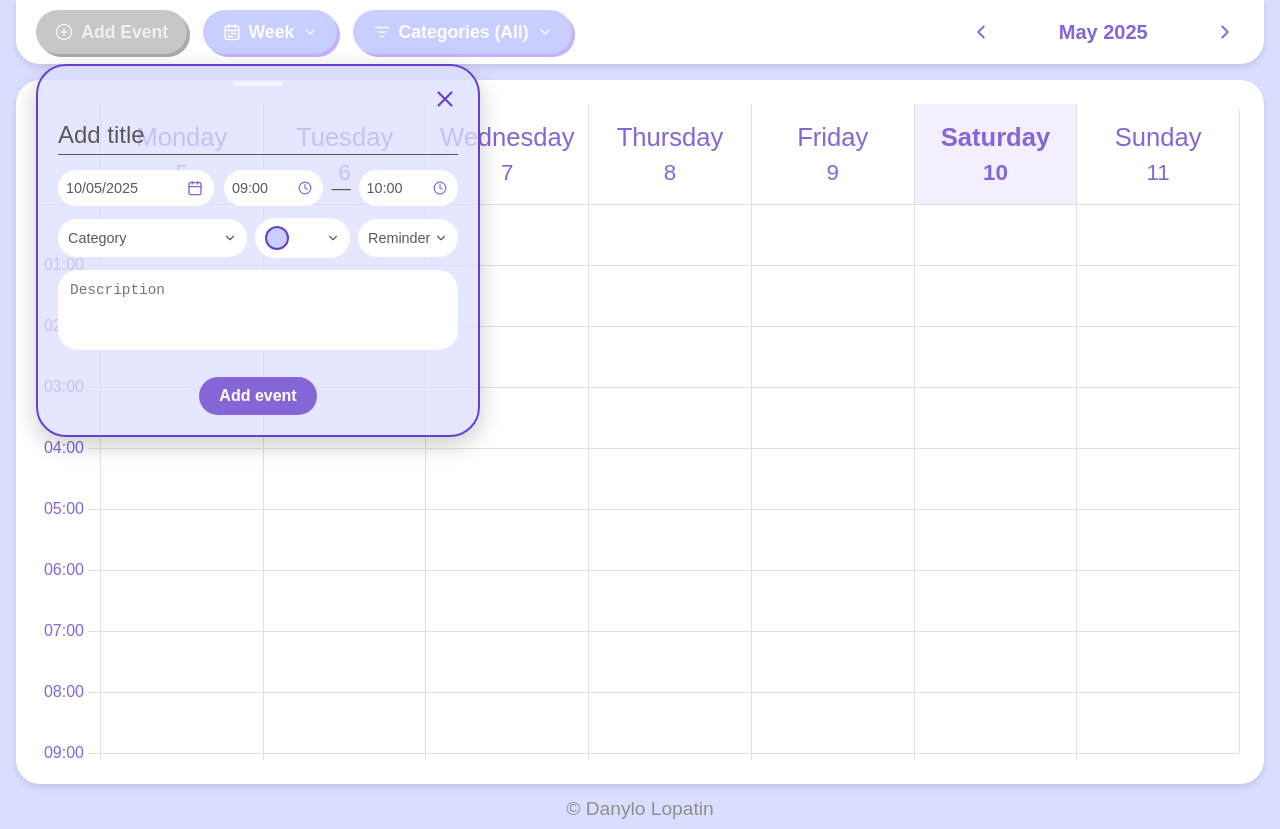
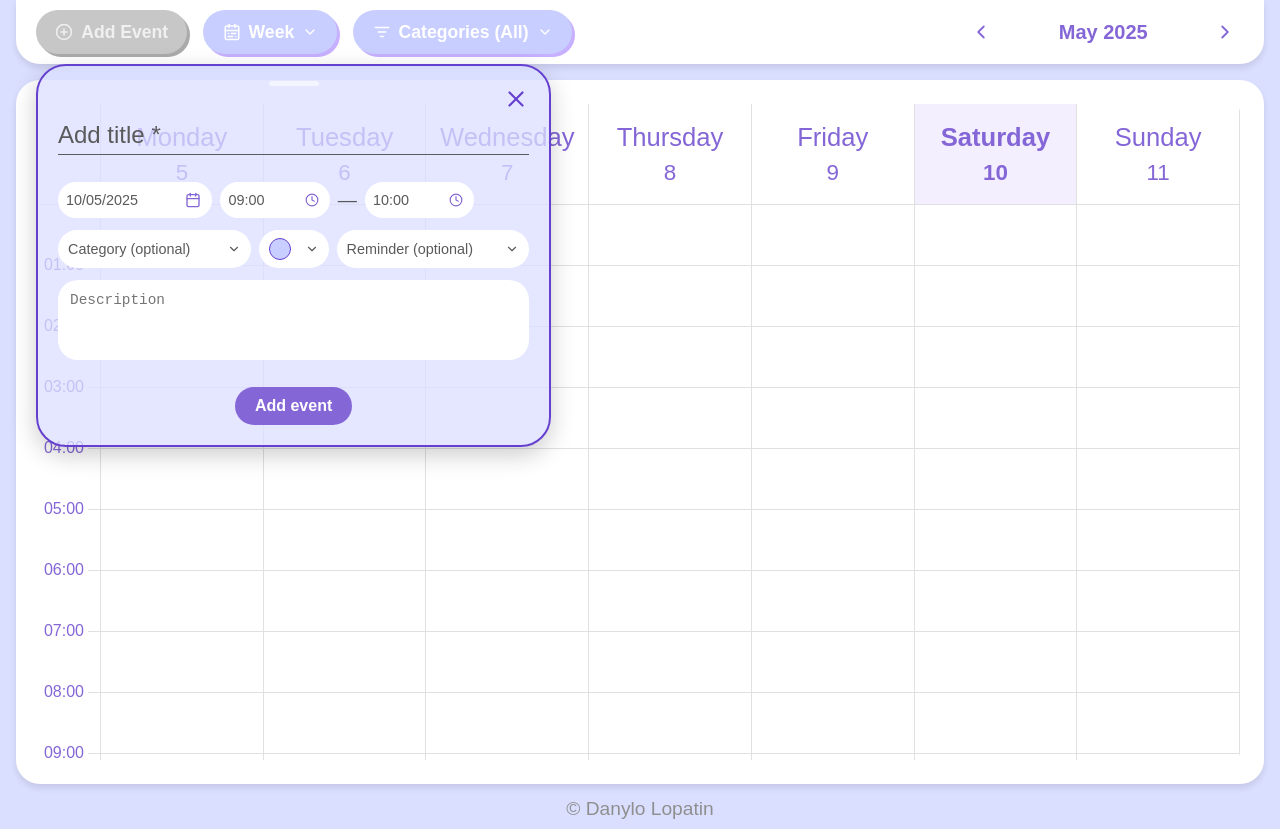
Before and after one commit to Danylo37/calendar-app, a React (Create React App) app: page / in a window 1280 px wide. Both pictures are taken after a click on the button "Add Event". Built offline with nearby package versions, Linux system fonts and the light colour scheme.

Commit message:
Validation added and some moments fixed

```diff
--- a/src/components/add-event-menu/CategorySelector.js
+++ b/src/components/add-event-menu/CategorySelector.js
@@ -1,5 +1,5 @@
 import React from 'react';
-import { ChevronDown, Plus } from 'lucide-react';
+import { ChevronDown, Plus, X } from 'lucide-react';
 import { availableIcons } from '../../constants/icons';
 
 const CategorySelector = ({
@@ -16,7 +16,8 @@ const CategorySelector = ({
                               setSelectedIcon,
                               handleAddCategory,
                               categoryDropdownRef,
-                                   getIconComponent
+                              getIconComponent,
+                              handleClearCategory
                           }) => {
     return (
         <div className="category-dropdown-container" ref={categoryDropdownRef}>
@@ -30,9 +31,16 @@ const CategorySelector = ({
                             {getIconComponent(selectedCategory.icon)}
                         </div>
                         <span className="dropdown-text">{selectedCategory.name}</span>
+                        <button
+                            className="clear-selection-btn"
+                            onClick={handleClearCategory}
+                            title="Clear category"
+                        >
+                            <X size={14} />
+                        </button>
                     </div>
                 ) : (
-                    <span className="dropdown-text">Category</span>
+                    <span className="dropdown-text">Category (optional)</span>
                 )}
                 <ChevronDown
                     size={14}
--- a/src/components/add-event-menu/Menu.js
+++ b/src/components/add-event-menu/Menu.js
@@ -38,6 +38,11 @@ const Menu = ({ isOpen, onClose, triggerPosition }) => {
     const [selectedReminder, setSelectedReminder] = useState(null);
     const [description, setDescription] = useState('');
     const [title, setTitle] = useState('');
+
+    const [errors, setErrors] = useState({
+        title: false
+    });
+    const [showValidationErrors, setShowValidationErrors] = useState(false);
 
     const categoryDropdownRef = useRef(null);
     const colorDropdownRef = useRef(null);
@@ -137,6 +142,11 @@ const Menu = ({ isOpen, onClose, triggerPosition }) => {
         setIsCategoryDropdownOpen(false);
     };
 
+    const handleClearCategory = (e) => {
+        e.stopPropagation();
+        setSelectedCategory(null);
+    };
+
     const handleSelectColor = (color) => {
         setSelectedColor(color);
         setIsColorDropdownOpen(false);
@@ -144,6 +154,11 @@ const Menu = ({ isOpen, onClose, triggerPosition }) => {
 
     const handleSelectReminder = (reminder) => {
         setSelectedReminder(reminder);
+    };
+
+    const handleClearReminder = (e) => {
+        e.stopPropagation();
+        setSelectedReminder(null);
     };
 
     const handleAddCategory = () => {
@@ -157,7 +172,24 @@ const Menu = ({ isOpen, onClose, triggerPosition }) => {
         }
     };
 
+    const validateForm = () => {
+        const newErrors = {
+            title: !title.trim()
+        };
+
+        setErrors(newErrors);
+        return !Object.values(newErrors).some(error => error);
+    };
+
     const handleAddEvent = () => {
+        // Validate form
+        const isValid = validateForm();
+
+        if (!isValid) {
+            setShowValidationErrors(true);
+            return;
+        }
+
         const year = selectedDate.getFullYear();
         const month = selectedDate.getMonth() + 1;
         const day = selectedDate.getDate();
@@ -190,6 +222,19 @@ const Menu = ({ isOpen, onClose, triggerPosition }) => {
         setSelectedColor(colorOptions[6]);
         setDescription('');
         setSelectedReminder(null);
+        setErrors({
+            title: false
+        });
+        setShowValidationErrors(false);
+    };
+
+    const handleTitleChange = (e) => {
+        const value = e.target.value;
+        setTitle(value);
+
+        if (value.trim()) {
+            setErrors({ ...errors, title: false });
+        }
     };
 
     const getIconComponent = (iconName, size = 16) => {
@@ -309,13 +354,18 @@ const Menu = ({ isOpen, onClose, triggerPosition }) => {
                 onMouseDown={handleMouseDown}
             />
 
-            <input
-                type="text"
-                className="event-form-title"
-                placeholder="Add title"
-                value={title}
-                onChange={(e) => setTitle(e.target.value)}
-            />
+            <div className="form-group">
+                <input
+                    type="text"
+                    className={`event-form-title ${errors.title && showValidationErrors ? 'input-error' : ''}`}
+                    placeholder="Add title *"
+                    value={title}
+                    onChange={handleTitleChange}
+                />
+                {errors.title && showValidationErrors && (
+                    <div className="error-message">Title is required</div>
+                )}
+            </div>
 
             <DateTimeSelector
                 dateInputValue={dateInputValue}
@@ -356,6 +406,7 @@ const Menu = ({ isOpen, onClose, triggerPosition }) => {
                     handleAddCategory={handleAddCategory}
                     categoryDropdownRef={categoryDropdownRef}
                     getIconComponent={getIconComponent}
+                    handleClearCategory={handleClearCategory}
                 />
 
                 <ColorSelector
@@ -374,6 +425,7 @@ const Menu = ({ isOpen, onClose, triggerPosition }) => {
                             closeOtherDropdowns('reminder');
                         }
                     }}
+                    handleClearReminder={handleClearReminder}
                 />
             </div>
 
--- a/src/components/add-event-menu/ReminderSelector.js
+++ b/src/components/add-event-menu/ReminderSelector.js
@@ -3,7 +3,7 @@ import { ChevronDown, Clock, X } from 'lucide-react';
 import '../../styles/ReminderSelector.css';
 
 const CustomReminderModal = ({ isOpen, onClose, onSave, initialValue }) => {
-    const defaultValue = initialValue && typeof initialValue.value === 'number' ? initialValue.value : 15;
+    const defaultValue = initialValue && typeof initialValue.value === 'number' ? initialValue.value : 1;
     const [timeValue, setTimeValue] = useState(defaultValue);
     const [timeUnit, setTimeUnit] = useState(initialValue?.unit || 'minutes');
     const modalRef = useRef(null);
@@ -50,7 +50,7 @@ const CustomReminderModal = ({ isOpen, onClose, onSave, initialValue }) => {
                 displayShort = `${hours} ${hours === 1 ? 'hr.' : 'hrs.'}`;
             } else {
                 finalUnit = 'minutes';
-                displayShort = `${hours}h ${minutes}m`;
+                displayShort = `${hours} ${hours === 1 ? 'hr.' : 'hrs.'} ${minutes}min.`;
             }
         } else if (timeUnit === 'hour') {
             displayShort = `${finalValue} ${finalValue === 1 ? 'hr.' : 'hrs.'}`;
@@ -151,7 +151,7 @@ const reminderOptions = [
     { id: 'custom', value: null, unit: null, displayShort: 'Custom', isCustomOption: true }
 ];
 
-const ReminderSelector = ({ selectedReminder, onChange, onDropdownToggle }) => {
+const ReminderSelector = ({ selectedReminder, onChange, onDropdownToggle, handleClearReminder }) => {
     const [isDropdownOpen, setIsDropdownOpen] = useState(false);
     const [isCustomModalOpen, setIsCustomModalOpen] = useState(false);
     const dropdownRef = useRef(null);
@@ -205,9 +205,18 @@ const ReminderSelector = ({ selectedReminder, onChange, onDropdownToggle }) => {
                     onClick={toggleDropdown}
                 >
                     {selectedReminder ? (
-                        <span className="dropdown-text">{selectedReminder.displayShort}</span>
+                        <div className="selected-reminder">
+                            <span className="dropdown-text">{selectedReminder.displayShort}</span>
+                            <button
+                                className="clear-selection-btn"
+                                onClick={handleClearReminder}
+                                title="Clear reminder"
+                            >
+                                <X size={14} />
+                            </button>
+                        </div>
                     ) : (
-                        <span className="dropdown-text">Reminder</span>
+                        <span className="dropdown-text">Reminder (optional)</span>
                     )}
                     <ChevronDown
                         size={14}
--- a/src/styles/EventForm.css
+++ b/src/styles/EventForm.css
@@ -2,7 +2,6 @@
     position: fixed;
     width: auto;
     min-width: 320px;
-    max-width: 400px;
     background-color: rgba(219, 223, 255, 0.75);
     border-radius: 30px;
     padding: 20px;
@@ -106,7 +105,6 @@
 .date-time-row {
     flex-wrap: wrap;
     justify-content: space-between;
-    gap: 10px;
 }
 
 .event-form-input {
@@ -130,8 +128,8 @@
 
 .date-input-container {
     position: relative;
-    flex: 2;
-    min-width: 110px;
+    flex: 1.5;
+    width: 0;
     display: flex;
     align-items: center;
 }
@@ -152,8 +150,7 @@
 
 .time-input-container {
     position: relative;
-    flex: 1;
-    min-width: 70px;
+    flex: 0.4;
     display: flex;
     align-items: center;
 }
@@ -223,7 +220,7 @@
     border-radius: 50%;
     background-color: #C8CEFF;
     margin-right: 6px;
-    border: 2px solid #6540CE;
+    border: 1px solid #6540CE;
     transition: all 0.2s ease;
 }
 
@@ -271,11 +268,9 @@
     background-color: #6540CE;
 }
 
-/* Category dropdown styles */
 .category-dropdown-container {
     position: relative;
-    flex: 2;
-    min-width: 120px;
+    flex: 1;
 }
 
 .category-selector {
@@ -466,17 +461,12 @@
     transition: transform 0.2s ease;
 }
 
-/* Color dropdown styles */
 .color-dropdown-container {
+    width: 70px;
     position: relative;
-    flex: 1;
-    min-width: 60px;
 }
 
 .color-selector {
-    display: flex;
-    align-items: center;
-    justify-content: space-between;
     padding: 8px 10px;
     cursor: pointer;
 }
@@ -508,7 +498,7 @@
     border-radius: 50%;
     cursor: pointer;
     transition: all 0.2s ease;
-    border: 2px solid transparent;
+    border: 1px solid transparent;
 }
 
 .color-option:hover {
@@ -540,3 +530,54 @@
         transform: translateY(-10px) scale(0.95);
     }
 }
+
+.input-error {
+    border-color: #ff5c5c !important;
+    background-color: rgba(255, 92, 92, 0.05) !important;
+}
+
+.error-message {
+    color: #ff5c5c;
+    font-size: 0.8rem;
+    margin-top: 3px;
+    margin-bottom: 8px;
+    padding-left: 5px;
+}
+
+.form-group {
+    margin-bottom: 12px;
+    width: 100%;
+}
+
+.clear-selection-btn {
+    background: transparent;
+    border: none;
+    color: #999;
+    cursor: pointer;
+    display: flex;
+    align-items: center;
+    justify-content: center;
+    padding: 2px;
+    margin-left: 5px;
+    border-radius: 50%;
+    opacity: 0.7;
+    transition: all 0.2s ease;
+}
+
+.clear-selection-btn:hover {
+    opacity: 1;
+    color: #ff5c5c;
+    background-color: rgba(255, 92, 92, 0.1);
+}
+
+.selected-category,
+.selected-reminder {
+    display: flex;
+    align-items: center;
+    gap: 6px;
+    width: 100%;
+}
+
+.clear-selection-btn:focus {
+    outline: none;
+}
--- a/src/styles/ReminderSelector.css
+++ b/src/styles/ReminderSelector.css
@@ -1,7 +1,6 @@
 .reminder-dropdown-container {
     position: relative;
     flex: 1;
-    min-width: 100px;
 }
 
 .reminder-selector {
```
Lines whose indentation alone changed are shown as unchanged.
